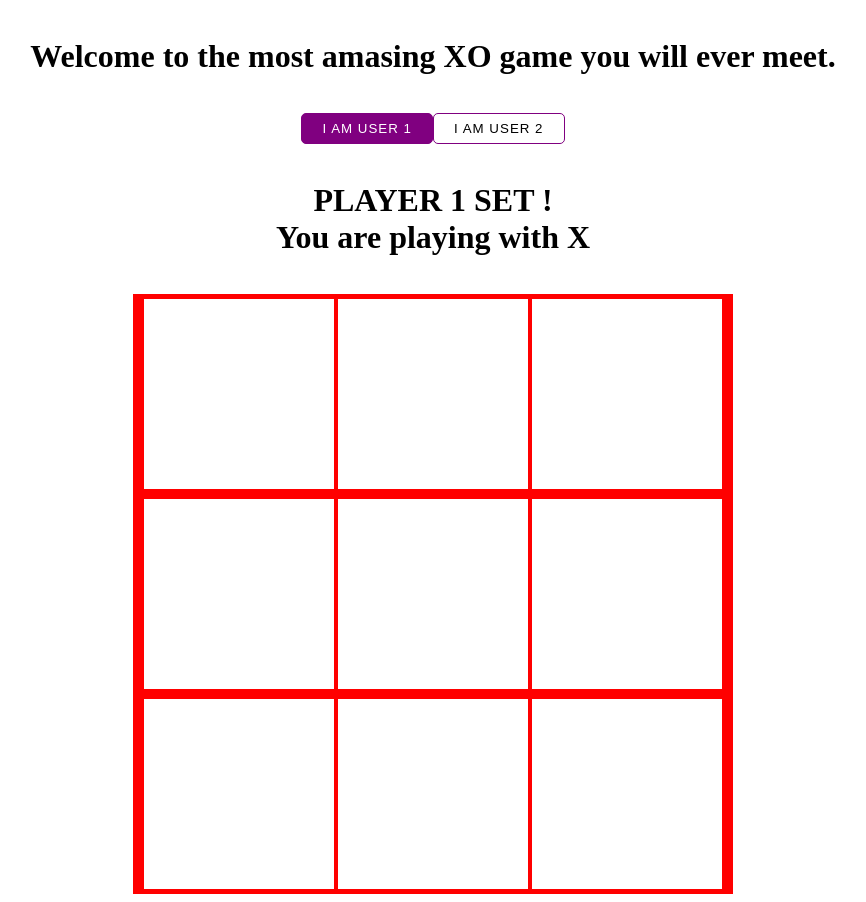
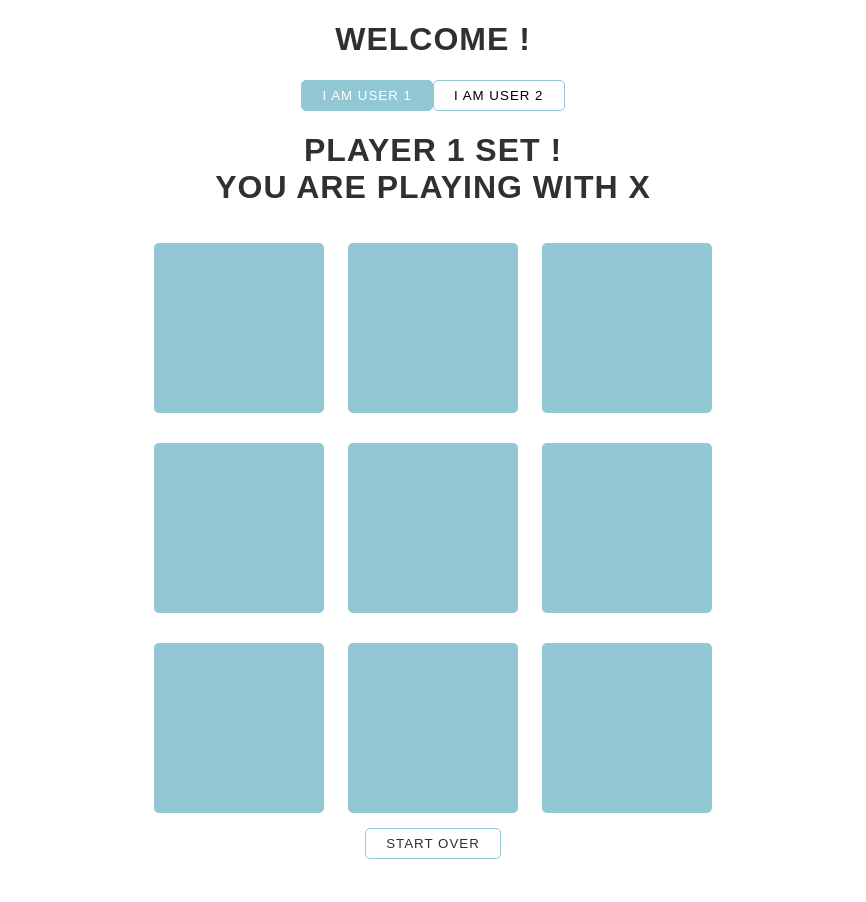
Before and after one commit to ValerianArdelean/XO, a plain HTML site: page index.html in a window 1280 px wide. Both pictures are taken after a click on the button "I AM USER 1". Shown: the whole page, without its empty margins (207-1073 px from the left). After the commit the page ends 867 px from the top, so only its background shows below. Drawn offline with Linux system fonts and the light colour scheme.

Commit message:
Adding a reset button, and changing the styles

```diff
--- a/index.html
+++ b/index.html
@@ -6,23 +6,26 @@
         <link href="style.css" rel="stylesheet"> </link>
     </head>
     <body>
-        <h1> Welcome to the most amasing XO game you will ever meet.</h1>
+        <h1 class="text"> Welcome !</h1>
         <section class="flex">
-            <button id="user1" type="submit" onclick="user1(); return false;"> I am user 1 </button>
-            <button id="user2" type="submit" onclick="user2(); return false;"> I am user 2 </button>
+            <button id="user1" class="text" type="submit" onclick="user1(); return false;"> I am user 1 </button>
+            <button id="user2" class="text" type="submit" onclick="user2(); return false;"> I am user 2 </button>
         </section>
-        <h1 id="user">SELECT PLAYER !<br> You'l need to select a player before any move you can make ! </h1>
+        <h1 id="message" class="text">SELECT PLAYER !<br> You'l need to select a player before any move you can make ! </h1>
         <div id="matrix" class="flex" >
-            <div id="cell1" class="cell" ></div>
-            <div id="cell2" class="cell" ></div>
-            <div id="cell3" class="cell" ></div>
-            <div id="cell4" class="cell" ></div>
-            <div id="cell5" class="cell" ></div>
-            <div id="cell6" class="cell" ></div>
-            <div id="cell7" class="cell" ></div>
-            <div id="cell8" class="cell" ></div>
-            <div id="cell9" class="cell" ></div>
+            <div class="cell text" ></div>
+            <div class="cell text" ></div>
+            <div class="cell text" ></div>
+            <div class="cell text" ></div>
+            <div class="cell text" ></div>
+            <div class="cell text" ></div>
+            <div class="cell text" ></div>
+            <div class="cell text" ></div>
+            <div class="cell text" ></div>
         </div>
+        <form class="flex">
+            <button id="reset" class="text" type="submit"> START OVER </button>
+        </form>
         <script src="script.js"></script>
     </body>
 </html>
--- a/script.js
+++ b/script.js
@@ -1,30 +1,47 @@
 let player = 0, pen = "", clicks1 = 0, clicks2 = 0;
-let message = document.getElementById("user");
+let message = document.getElementById("message");
 let button1 = document.getElementById("user1");
 let button2 = document.getElementById("user2");
+let color = "#91C8D3";
 
 function setPlayer() {
     message.innerText = `PLAYER ${player} SET !\n You are playing with ${pen}`;
+}
+
+function styleButton1() {
+    button1.style.background = color;
+    button1.style.color = "white";
+}
+
+function styleButton2() {
+    button2.style.background = color;
+    button2.style.color = "white";
+}
+
+function resetButton1() {
+    button1.style.background = 0;
+    button1.style.color = "black";
+}
+
+function resetButton2() {
+    button2.style.background = 0;
+    button2.style.color = "black";
 }
 
 function user1() {
     player = 1;
     pen = "X";
     setPlayer();
-    button1.style.background = "purple";
-    button1.style.color = "white";
-    button2.style.background = 0;
-    button2.style.color = "black";
+    styleButton1();
+    resetButton2();
 }
 
 function user2() {
     player = 2;
     pen = "O";
     setPlayer();
-    button2.style.background = "purple";
-    button2.style.color = "white";
-    button1.style.background = 0;
-    button1.style.color = "black";
+    styleButton2();
+    resetButton1();
 }
 
 document.getElementById("matrix").addEventListener("click", function(evt) {
@@ -40,6 +57,10 @@ document.getElementById("matrix").addEventListener("click", function(evt) {
                 evt.target.innerText = pen;
                 message.innerText = "SELECT PLAYER ! \n next turn is player 1, playing with X";
                 ++clicks2;
+            } else if (player == 1) {
+                message.innerText = "WRONG PLAYER ! \n choose player no 2 !";
+            } else if (player == 2) {
+                message.innerText = "WRONG PLAYER ! \n choose player no 1 !";
             }
         }
     } else {
--- a/style.css
+++ b/style.css
@@ -3,39 +3,37 @@
     display: -webkit-flexbox;
     flex-wrap: wrap;
     -webkit-flex-wrap: wrap;
+    align-items: center;
     justify-content: center;
 }
-h1 {
+.text {
+    font-family: sans-serif;
     text-align: center;
-    margin: 3%;
+    text-transform: uppercase;
+    letter-spacing: 1px;
+    font-stretch: ultra-expanded;
+    color: #303030;
 }
 button {
-    border: 1px solid purple;
+    border: 1px solid #91C8D3;
     border-radius: 5px;
     background-color: white;
     padding: 7px 20px;
-    text-transform: uppercase;
-    letter-spacing: 1px;
-    font-stretch: ultra-expanded;
 }
 button:hover {
     cursor: pointer;
-    background-color: purple;
-    color: white;
+    background-color: #91C8D3;
 }
 #matrix {
     width: 600px;
     height: 600px;
-    background-color: red;
     margin: auto;
-    margin-top: 3%;
-    align-items: center;
 }
 .cell {
-    width: 190px;
-    height: 190px;
-    margin: 2px;
-    text-align: center;
+    border-radius: 5px;
+    width: 170px;
+    height: 170px;
+    margin: 12px;
     font-size: 10em;
-    background-color: white;
+    background-color: #91C8D3;
 }
```
